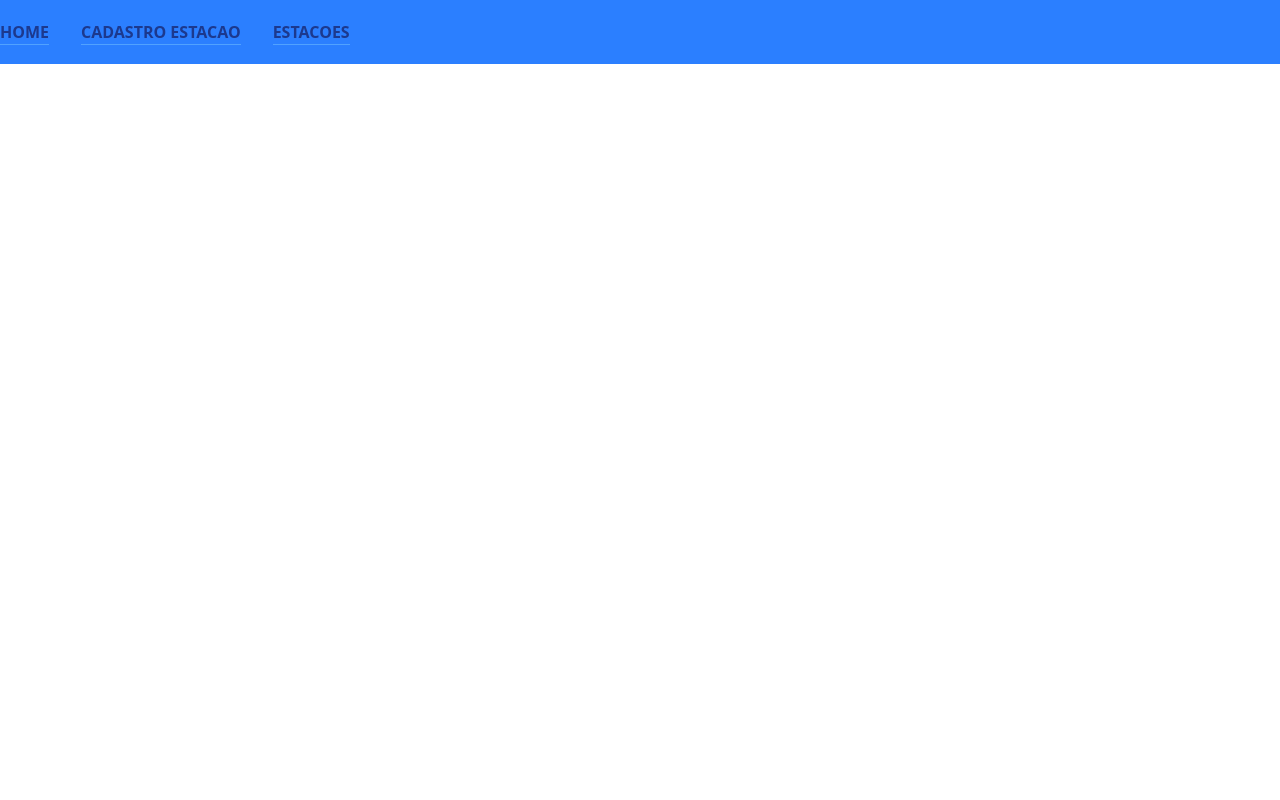
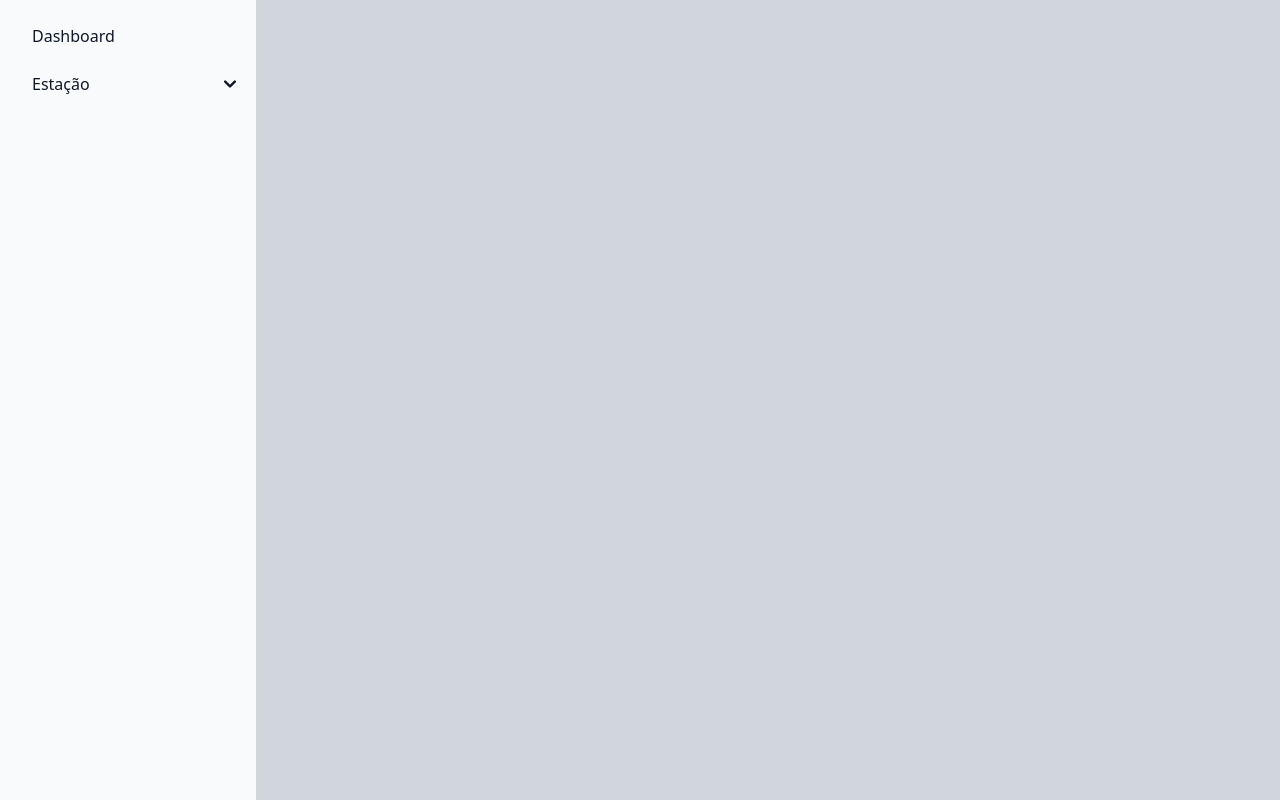
Before and after one commit to Trouble-maker-fatecSJC/API4-Frontend, a React (Vite) app in the folder app/: page /adm in a window 1280 px wide. Built offline with nearby package versions, Linux system fonts and the light colour scheme.

Commit message:
feat: criando componente aside, para utilizar de menu

```diff
--- /dev/null
+++ b/app/src/components/aside/Aside.tsx
@@ -0,0 +1,172 @@
+import { useState } from "react";
+
+export default function Aside() {
+  const [isSideOpen, setIsSideOpen] = useState(false); // Estado para controlar a visibilidade do menu
+  const [isDropdownOpen, setIsDropdownOpen] = useState(false); // Estado para controlar a visibilidade do dropdown
+
+  // Função para alternar o menu (abrir/fechar)
+  const toggleMenu = () => setIsSideOpen(!isSideOpen);
+
+  // Função para fechar o menu
+  const closeMenu = () => setIsSideOpen(false);
+
+  // Função para alternar a visibilidade do dropdown
+  const toggleDropdown = () => setIsDropdownOpen(!isDropdownOpen);
+
+  return (
+    <>
+      {/* Botão para abrir o menu em dispositivos pequenos */}
+      <button
+        onClick={toggleMenu} // Alternar entre abrir e fechar
+        type="button"
+        className="inline-flex items-center p-2 mt-2 ms-3 text-sm text-gray-500
+        rounded-lg sm:hidden hover:bg-gray-100 focus:outline-none focus:ring-2 focus:ring-gray-200 dark:text-gray-400 dark:hover:bg-gray-700 dark:focus:ring-gray-600"
+        aria-controls="sidebar-multi-level-sidebar"
+      >
+        <span className="sr-only">Open sidebar</span>
+        <svg
+          className="w-6 h-6"
+          aria-hidden="true"
+          fill="currentColor"
+          viewBox="0 0 20 20"
+          xmlns="http://www.w3.org/2000/svg"
+        >
+          <path
+            clipRule="evenodd"
+            fillRule="evenodd"
+            d="M2 4.75A.75.75 0 012.75 4h14.5a.75.75 0 010 1.5H2.75A.75.75 0 012 4.75zm0 10.5a.75.75 0 01.75-.75h7.5a.75.75 0 010 1.5h-7.5a.75.75 0 01-.75-.75zM2 10a.75.75 0 01.75-.75h14.5a.75.75 0 010 1.5H2.75A.75.75 0 012 10z"
+          ></path>
+        </svg>
+      </button>
+
+      {/* Sidebar - Responsiva */}
+      <aside
+        id="sidebar-multi-level-sidebar"
+        className={`fixed top-0 left-0 z-40 w-64 h-screen transition-transform transform ${
+          isSideOpen ? "translate-x-0" : "-translate-x-full"
+        } sm:translate-x-0`} // Sidebar visível sempre em telas grandes
+        aria-label="Sidebar"
+      >
+        {/* Botão de fechar dentro da sidebar - Visível somente em telas pequenas */}
+        <button
+          onClick={closeMenu} // Fechar o menu
+          type="button"
+          className="absolute top-4 right-4 text-gray-500 hover:bg-gray-100 dark:text-gray-400 dark:hover:bg-gray-700 sm:hidden"
+        >
+          <svg
+            className="w-6 h-6"
+            aria-hidden="true"
+            fill="currentColor"
+            viewBox="0 0 20 20"
+            xmlns="http://www.w3.org/2000/svg"
+          >
+            <path
+              clipRule="evenodd"
+              fillRule="evenodd"
+              d="M6.293 4.293a1 1 0 0 1 1.414 0L10 6.586l2.293-2.293a1 1 0 0 1 1.414 1.414L11.414 8l2.293 2.293a1 1 0 0 1-1.414 1.414L10 9.414l-2.293 2.293a1 1 0 0 1-1.414-1.414L8.586 8 6.293 5.707a1 1 0 0 1 0-1.414z"
+            ></path>
+          </svg>
+        </button>
+
+        <div className="h-full px-3 py-4 overflow-y-auto bg-gray-50 dark:bg-gray-800">
+          <ul className="space-y-2 font-medium">
+            <li>
+              <a
+                href="#"
+                onClick={closeMenu} // Fechar o menu ao clicar no link
+                className="flex items-center p-2 text-gray-900 rounded-lg dark:text-white hover:bg-gray-100 dark:hover:bg-gray-700 group"
+              >
+
+                <span className="ms-3">Dashboard</span>
+              </a>
+            </li>
+            <li>
+              {/* Botão para alternar o dropdown */}
+              <button
+                onClick={toggleDropdown} // Alternar a visibilidade do dropdown
+                type="button"
+                className="flex items-center w-full p-2 text-base text-gray-900 transition duration-75 rounded-lg group hover:bg-gray-100 dark:text-white dark:hover:bg-gray-700"
+                aria-controls="dropdown-example"
+                data-collapse-toggle="dropdown-example"
+              >
+
+                <span className="flex-1 ms-3 text-left rtl:text-right whitespace-nowrap">
+                  Estação
+                </span>
+                <svg
+                  className="w-3 h-3"
+                  aria-hidden="true"
+                  xmlns="http://www.w3.org/2000/svg"
+                  fill="none"
+                  viewBox="0 0 10 6"
+                >
+                  <path
+                    stroke="currentColor"
+                    strokeLinecap="round"
+                    strokeLinejoin="round"
+                    strokeWidth="2"
+                    d="m1 1 4 4 4-4"
+                  />
+                </svg>
+              </button>
+              {/* Exibir o dropdown se o estado `isDropdownOpen` for verdadeiro */}
+              <ul
+                id="dropdown-example"
+                className={`${
+                  isDropdownOpen ? "block" : "hidden"
+                } py-2 space-y-2`}
+              >
+                <li>
+                  <a
+                    href="/cadastroestacao"
+                    onClick={closeMenu} // Fechar o menu ao clicar no link
+                    className="flex items-center w-full p-2 text-gray-900 transition duration-75 rounded-lg pl-11 group hover:bg-gray-100 dark:text-white dark:hover:bg-gray-700"
+                  >
+                    Cadastrar
+                  </a>
+                </li>
+                <li>
+                  <a
+                    href="/estacoes"
+                    onClick={closeMenu} // Fechar o menu ao clicar no link
+                    className="flex items-center w-full p-2 text-gray-900 transition duration-75 rounded-lg pl-11 group hover:bg-gray-100 dark:text-white dark:hover:bg-gray-700"
+                  >
+                    Listar
+                  </a>
+                </li>
+
+              </ul>
+            </li>
+          </ul>
+        </div>
+      </aside>
+    </>
+  );
+}
+
+
+
+
+
+
+
+
+{/* <li>
+                            <a href="#" className="flex items-center p-2 text-gray-900 rounded-lg dark:text-white hover:bg-gray-100 dark:hover:bg-gray-700 group">
+                                <svg className="shrink-0 w-5 h-5 text-gray-500 transition duration-75 dark:text-gray-400 group-hover:text-gray-900 dark:group-hover:text-white" aria-hidden="true" xmlns="http://www.w3.org/2000/svg" fill="none" viewBox="0 0 18 16">
+                                    <path stroke="currentColor" stroke-linecap="round" stroke-linejoin="round" stroke-width="2" d="M1 8h11m0 0L8 4m4 4-4 4m4-11h3a2 2 0 0 1 2 2v10a2 2 0 0 1-2 2h-3" />
+                                </svg>
+                                <span className="flex-1 ms-3 whitespace-nowrap">Sign In</span>
+                            </a>
+                        </li>
+                        <li>
+                            <a href="#" className="flex items-center p-2 text-gray-900 rounded-lg dark:text-white hover:bg-gray-100 dark:hover:bg-gray-700 group">
+                                <svg className="shrink-0 w-5 h-5 text-gray-500 transition duration-75 dark:text-gray-400 group-hover:text-gray-900 dark:group-hover:text-white" aria-hidden="true" xmlns="http://www.w3.org/2000/svg" fill="currentColor" viewBox="0 0 20 20">
+                                    <path d="M5 5V.13a2.96 2.96 0 0 0-1.293.749L.879 3.707A2.96 2.96 0 0 0 .13 5H5Z" />
+                                    <path d="M6.737 11.061a2.961 2.961 0 0 1 .81-1.515l6.117-6.116A4.839 4.839 0 0 1 16 2.141V2a1.97 1.97 0 0 0-1.933-2H7v5a2 2 0 0 1-2 2H0v11a1.969 1.969 0 0 0 1.933 2h12.134A1.97 1.97 0 0 0 16 18v-3.093l-1.546 1.546c-.413.413-.94.695-1.513.81l-3.4.679a2.947 2.947 0 0 1-1.85-.227 2.96 2.96 0 0 1-1.635-3.257l.681-3.397Z" />
+                                    <path d="M8.961 16a.93.93 0 0 0 .189-.019l3.4-.679a.961.961 0 0 0 .49-.263l6.118-6.117a2.884 2.884 0 0 0-4.079-4.078l-6.117 6.117a.96.96 0 0 0-.263.491l-.679 3.4A.961.961 0 0 0 8.961 16Zm7.477-9.8a.958.958 0 0 1 .68-.281.961.961 0 0 1 .682 1.644l-.315.315-1.36-1.36.313-.318Zm-5.911 5.911 4.236-4.236 1.359 1.359-4.236 4.237-1.7.339.341-1.699Z" />
+                                </svg>
+                                <span className="flex-1 ms-3 whitespace-nowrap">Sign Up</span>
+                            </a>
+                        </li>
+                    </ul> */}
--- /dev/null
+++ b/app/src/model/Estacao.ts
@@ -0,0 +1,9 @@
+export default interface Estacao {
+	id: number
+	nome: string
+	endereco: string
+    latitude: string
+    longitude: string
+    data_instalacao: string
+    status: boolean
+}
--- a/app/src/pages/adm/index.tsx
+++ b/app/src/pages/adm/index.tsx
@@ -1,13 +1,19 @@
 
-import Header from "../../components/header/Header";
+import Aside from "../../components/aside/Aside";
+
 
 
 export default function AdmHome() {
         return (
-            <div className=" bg-blue-500 overflow">
-            <Header />
+            <>
+            <Aside />
+            <div className=" bg-gray-300 h-screen">
+
+
 
 
             </div>
+
+            </>
         );
 }
--- a/app/src/routes/Router.tsx
+++ b/app/src/routes/Router.tsx
@@ -14,7 +14,7 @@
         <Route path="/login" element={<Login />} />
         <Route path="/adm" element={<AdmHome />} />
         <Route path="/estacoes" element={<Estacoes />} />
-        <Route path="/cadastrestacao" element={<CadastroEstacao />} />
+        <Route path="/cadastroestacao" element={<CadastroEstacao />} />
 
 
         <Route path="*" element={<PaginaNaoEncontrada />} />
```
